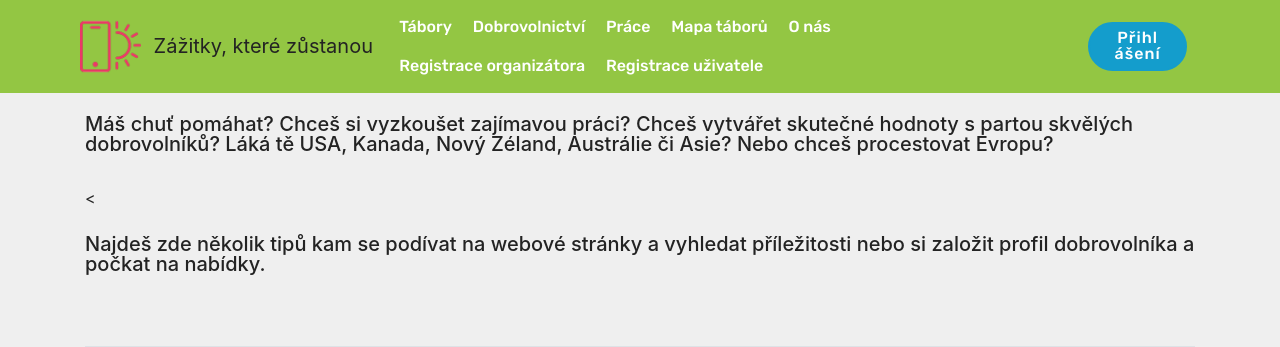
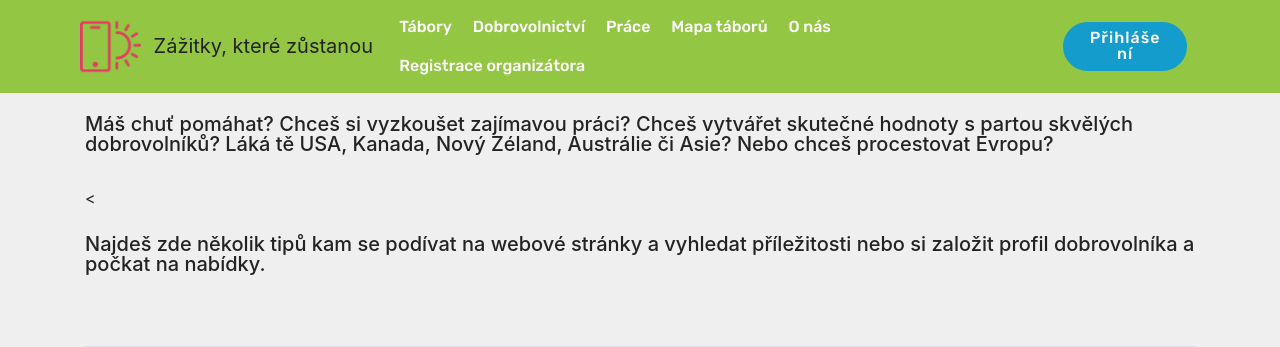
Before and after one commit to Vicko7/Tabory, a Flask app: page /dobrovolnictvi in a window 1280 px wide. Shown: the top 347 px of the page. Run offline with Flask 2, Linux system fonts and the light colour scheme; some libraries are stand-ins or nearby versions; some web fonts are replaced.

Commit message:
dis active link stranku registrce_uz

```diff
--- a/templates/layout.html
+++ b/templates/layout.html
@@ -83,9 +83,9 @@
                     <li class="nav-item"><a class="nav-link link text-white display-4" href="/registrace_org">
                             Registrace organizátora</a>
                     </li>
-                    <li class="nav-item"><a class="nav-link link text-white display-4" href="/registrace_uz">
+                    <!--<li class="nav-item"><a class="nav-link link text-white display-4" href="/registrace_uz">
                         Registrace uživatele</a>
-                </li>
+                </li>-->
                 </ul>
                 <div class="navbar-buttons mbr-section-btn"><a class="btn btn-sm btn-primary display-4"
                         href="/prihlaseni">
```
